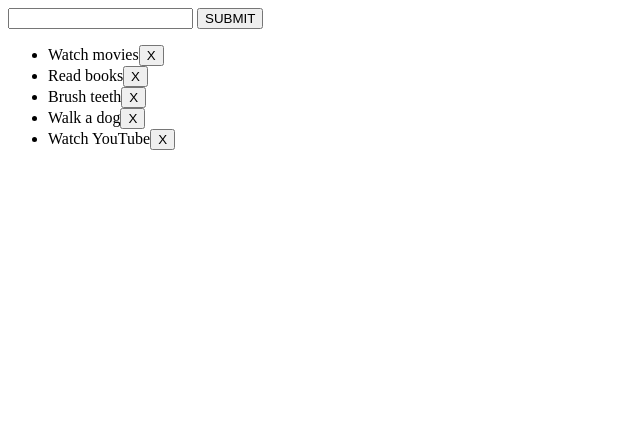
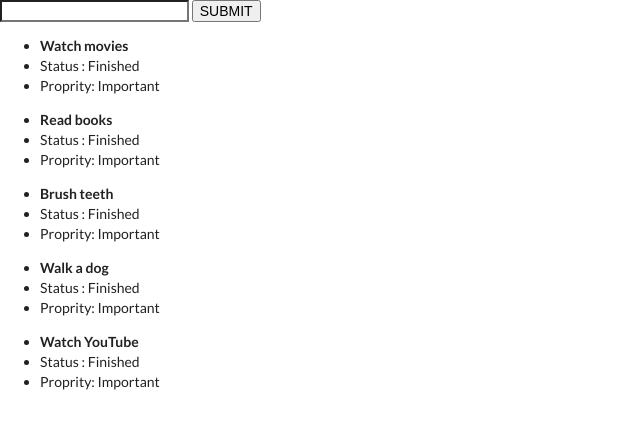
Before and after one commit to Kaya0312/js_todo, a plain HTML site: page index.html in a window 1280 px wide. Shown: the whole page, without its empty margins (0-640 px from the left). Drawn offline with nearby package versions, Linux system fonts and the light colour scheme.

Commit message:
Second Commit

```diff
--- a/data.json
+++ b/data.json
@@ -1,7 +1,27 @@
 [
-    { "todo" : "Watch movies" },
-    { "todo" : "Read books" },
-    { "todo" : "Brush teeth" },
-    { "todo" : "Walk a dog" },
-    { "todo" : "Watch YouTube" }
+    {
+        "task" : "Watch movies",
+        "status" : "Finished",
+        "priority" : "Important"
+    },
+    {
+        "task" : "Read books",
+        "status" : "Finished",
+        "priority" : "Important"
+    },
+    {
+        "task" : "Brush teeth",
+        "status" : "Finished",
+        "priority" : "Important"
+    },
+    {
+        "task" : "Walk a dog",
+        "status" : "Finished",
+        "priority" : "Important"
+    },
+    {
+        "task" : "Watch YouTube",
+        "status" : "Finished",
+        "priority" : "Important"
+    }
 ]
--- a/index.html
+++ b/index.html
@@ -4,25 +4,23 @@
     <meta charset="UTF-8">
     <meta name="viewport" content="width=device-width, initial-scale=1.0">
     <meta http-equiv="X-UA-Compatible" content="ie=edge">
+    <link rel="stylesheet" href="https://cdnjs.cloudflare.com/ajax/libs/semantic-ui/2.4.1/semantic.min.css">
     <link rel="stylesheet" href="style.css">
 
     <title>Document</title>
 </head>
 <body>
-
-        <form class="add" action="">
+    <body>
+        <form class="additem">
             <input type="text">
             <button>SUBMIT</button>
         </form>
-        <ul class="list">
-            <!-- <li><input type="button" value="X"> Watch movies</li>
-            <li><input type="button" value="X"> Read books</li>
-            <li><input type="button" value="X"> Brush my teeth</li>
-            <li><input type="button" value="X"> Walk the dog</li>
-            <li><input type="button" value="X"> Watch YouTube</li> -->
-            </ul>
+
+            <div id="result"></div>
 
 
+
+  </body>
 
             <script src="script.js"></script>
 </body>
--- a/script.js
+++ b/script.js
@@ -1,57 +1,54 @@
-console.log('Hello World');
+fetch('data.json')
+    .then(function (res) {
+        return res.json();
+    })
+    .then(function (data) {
+        // localStorage.setItem('json', JSON.stringify(data));
 
-const container = document.querySelector('.list');
+        data.map(item => {
+            const { task, status, priority } = item;
 
-fetch('data.json')
-    .then(response => {
-        return response.json();
-    })
-    .then(data => {
-        console.log(data);
+            let ul = document.createElement('ul');
 
-        // map over 'data'
-        const showItem = data.map(item => {
-            let li = document.createElement('li');
-            let input = document.createElement('input');
-            input.setAttribute('type', 'button');
-            input.value = 'X';
+            ul.innerHTML =
+            `
+            <li><b>${task}</b></li>
+            <li> Status : ${status}</li>
+            <li> Proprity: ${priority} </li>
+            `;
 
-            li.innerHTML = `${item.todo}`;
-            li.appendChild(input);
+            document.getElementById('result').appendChild(ul);
+
+        });
+
+        // let storedNames = JSON.parse(localStorage.getItem("json"));
+        // console.log(storedNames);
+       })
+
+const input = document.querySelector('.additem');
+input.addEventListener('submit', addItem);
+function addItem(event) {
+    event.preventDefault();
+
+    const userInput = event.target.querySelector('input').value;
+    // myJString = {"todo": userInput};
+    console.log(userInput);
+    let newItem = document.createElement('ul');
+
+    newItem.innerHTML =
+    `
+    <li><b>${userInput}</b></li>
+    <li></li>
+    <li></li>
+    `;
 
 
 
-            container.appendChild(li);
 
 
 
-        });
+    document.getElementById('result').appendChild(newItem);
+    event.target.querySelector('input').value = "";
 
-        console.log("OUTCOME", showItem);
-
-
-
-        console.log(showItem);
-
-        onFormSubmit = (event) => {
-            event.preventDefault();
-            console.log('SUBMITTED');
-            const getInput = event.target.querySelector('input').value;
-            console.log(getInput);
-
-            myJString = {"todo": getInput};
-
-            data.push(myJString);
-            event.target.querySelector('input').value = "";
-            console.log(data);
-
-
-        }
-        const form = document.querySelector('.add');
-
-        form.addEventListener('submit', onFormSubmit);
-
-    })
-    .catch(function (err) {
-        console.log(err);
-    });
+    console.log("SUBMITTED");
+}
```
Also changed, not shown: package-lock.json (added).
